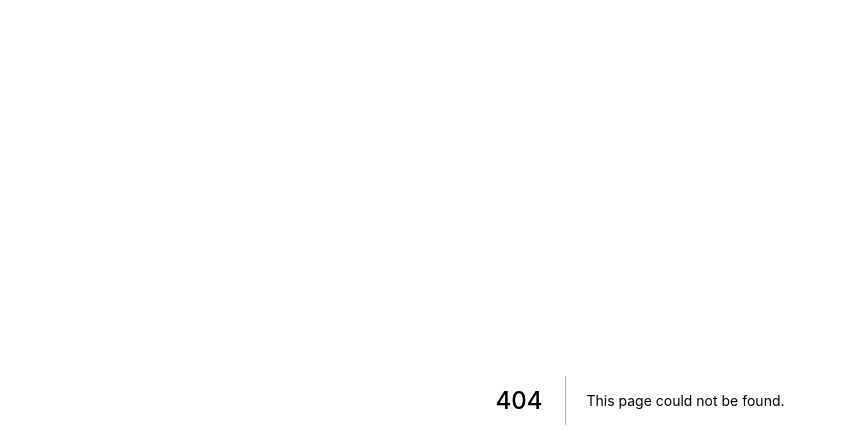
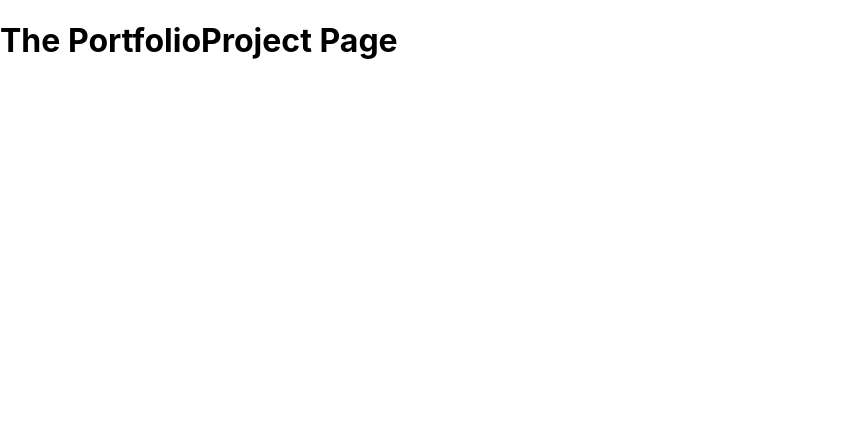
Before and after one commit to lerand94/learningNext, a Next.js app: page /portfolio/1 in a window 1280 px wide. Before the commit this address had no page. Shown: the top 448 px of the page, without its empty margins (0-846 px from the left). Built offline with nearby package versions, Linux system fonts and the light colour scheme.

Commit message:
added dynamic routes in next app

```diff
--- /dev/null
+++ b/pages/portfolio/[projectId].js
@@ -0,0 +1,7 @@
+const PortfolioProjectPage = () => {
+    return <div>
+        <h1>The PortfolioProject Page</h1>
+    </div>
+}
+
+export default PortfolioProjectPage;
```
